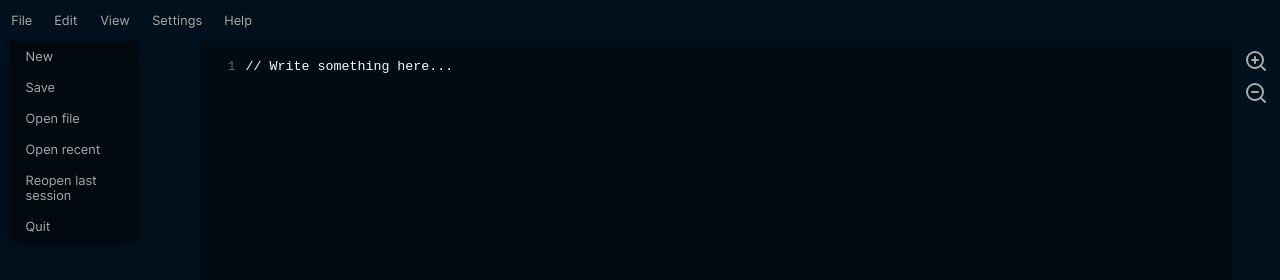
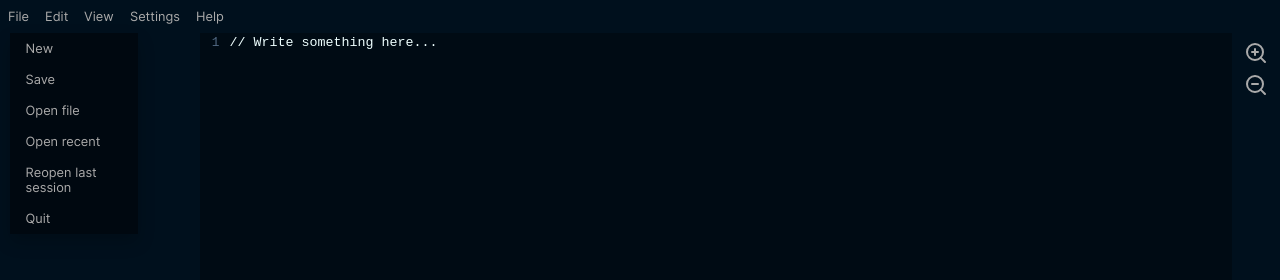
Before and after one commit to Songtech-0912/Quark, a plain HTML site: page src/gui/index.html in a window 1280 px wide. Drawn offline with Linux system fonts and the light colour scheme.

```diff
--- a/src/gui/style.css
+++ b/src/gui/style.css
@@ -28,8 +28,9 @@
   gap: 10px;
   font-family: monospace;
   line-height: 150%;
+  overflow
   padding: 1rem;
-	background: #000b14;
+  background: #000b14;
 }
 
 .line-numbers {
@@ -58,7 +59,7 @@
     color: #aaa;
     background-color: #000b14;
     margin: 0.3rem auto;
-    padding: 0.5rem 0.7rem ;
+    padding: 0.25rem 0.5rem ;
     border: none;
     cursor: pointer;
     font-size: 0.8rem;
@@ -206,6 +207,7 @@
  	resize: none;
 	width: 100%;
 	background: #000b14;
+	overflow-y: scroll;
 }
 
 textarea::focus {
```
